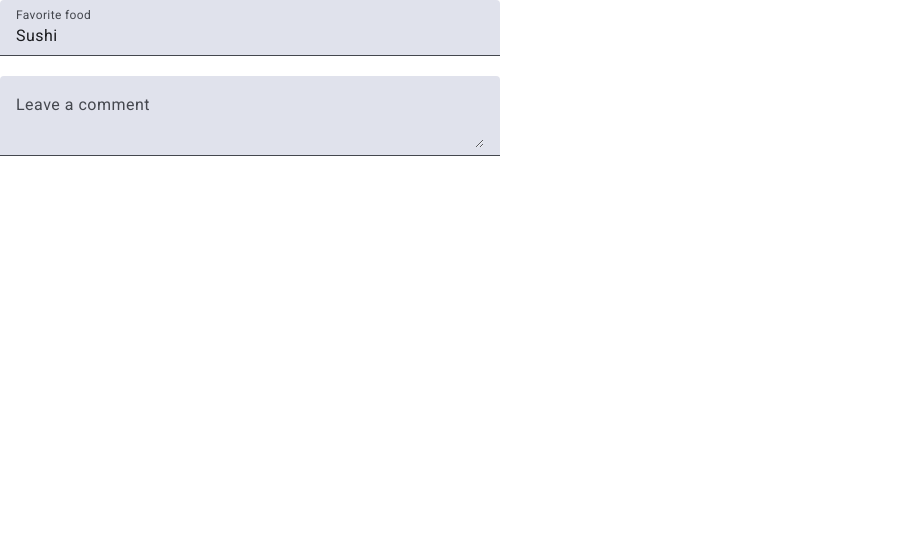
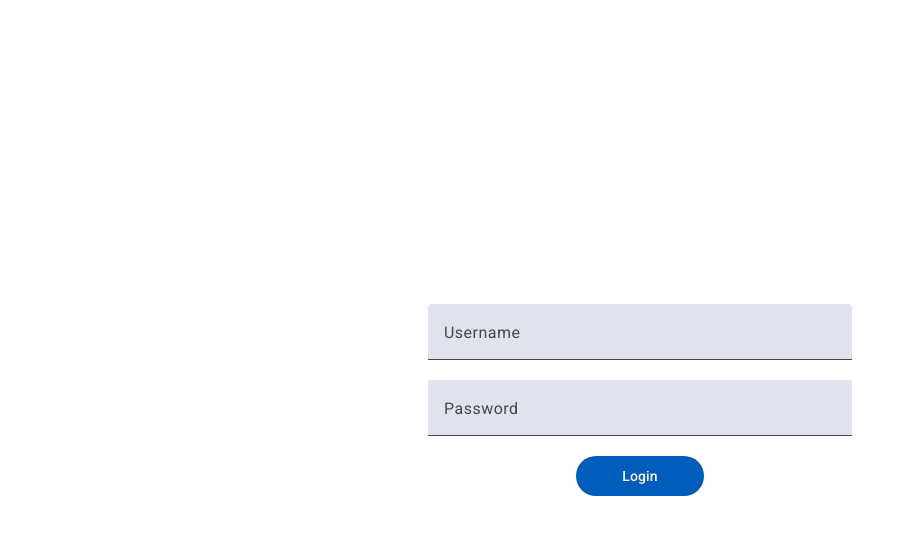
Before and after one commit to pedrochatelain/frontend_userbuy, an Angular app: page / in a window 1280 px wide. Shown: the top 534 px of the page, without its empty margins (0-915 px from the left). Built offline with nearby package versions, Linux system fonts and the light colour scheme.

Commit message:
add login component

```diff
--- a/src/app/app.component.html
+++ b/src/app/app.component.html
@@ -1 +1 @@
-<app-helloworld></app-helloworld>
+<app-login></app-login>
--- a/src/app/app.component.ts
+++ b/src/app/app.component.ts
@@ -1,10 +1,10 @@
 import { Component } from '@angular/core';
 import { RouterOutlet } from '@angular/router';
-import { HelloWorldComponent } from './helloworld/helloworld.component'
+import { LoginComponent } from './login/login.component'
 
 @Component({
   selector: 'app-root',
-  imports: [RouterOutlet, HelloWorldComponent],
+  imports: [RouterOutlet, LoginComponent],
   templateUrl: './app.component.html',
   styleUrl: './app.component.css'
 })
--- a/src/app/app.config.ts
+++ b/src/app/app.config.ts
@@ -2,7 +2,12 @@ import { ApplicationConfig, provideZoneChangeDetection } from '@angular/core';
 import { provideRouter } from '@angular/router';
 
 import { routes } from './app.routes';
+import { provideHttpClient } from '@angular/common/http';
 
 export const appConfig: ApplicationConfig = {
-  providers: [provideZoneChangeDetection({ eventCoalescing: true }), provideRouter(routes)]
+  providers: [
+    provideZoneChangeDetection({ eventCoalescing: true }),
+    provideRouter(routes),
+    provideHttpClient()
+  ]
 };
--- a/src/app/helloworld/helloworld.component.css
+++ /dev/null
@@ -1,9 +0,0 @@
-.example-form {
-    min-width: 150px;
-    max-width: 500px;
-    width: 100%;
-  }
-
-  .example-full-width {
-    width: 100%;
-  }
--- a/src/app/helloworld/helloworld.component.html
+++ /dev/null
@@ -1,11 +0,0 @@
-<form class="example-form">
-    <mat-form-field class="example-full-width">
-      <mat-label>Favorite food</mat-label>
-      <input matInput placeholder="Ex. Pizza" value="Sushi">
-    </mat-form-field>
-
-    <mat-form-field class="example-full-width">
-      <mat-label>Leave a comment</mat-label>
-      <textarea matInput placeholder="Ex. It makes me feel..."></textarea>
-    </mat-form-field>
-  </form>
--- /dev/null
+++ b/src/app/login/login.component.css
@@ -0,0 +1,21 @@
+.example-form {
+    min-width: 150px;
+    max-width: 500px;
+    width: 100%;
+  }
+
+  .example-full-width {
+    width: 100%;
+  }
+
+.container {
+    height: 100%;
+    display: grid;
+    justify-content: center;
+    align-content: center;
+}
+
+.btn-login {
+    justify-self: center;
+    width: 30%;
+}
--- /dev/null
+++ b/src/app/login/login.component.html
@@ -0,0 +1,26 @@
+<div class="container">
+    <form class="example-form">
+        <mat-form-field class="example-full-width">
+          <mat-label>Username</mat-label>
+          <input matInput [(ngModel)]="username" name="username" (keyup)="updateUsername()">
+        </mat-form-field>
+
+        <mat-form-field class="example-full-width">
+            <mat-label>Password</mat-label>
+            <input matInput [(ngModel)]="password" name="password" (keyup)="updatePassword()">
+          </mat-form-field>
+
+        </form>
+        <button class="btn-login" (click)="login()" [disabled]="loading" mat-flat-button>
+            @if (! loading) {
+                Login
+            } @else {
+                <div>Logging in</div>
+            }
+        </button>
+        @if (loggedIn) {
+            <div>Logged in!</div>
+        }
+        <!-- <button class="btn-login" login mat-flat-button>Login</button> -->
+
+    </div>
--- /dev/null
+++ b/src/app/login/login.component.ts
@@ -0,0 +1,45 @@
+import {Component, inject, Injectable} from '@angular/core';
+import {MatInputModule} from '@angular/material/input';
+import {MatFormFieldModule} from '@angular/material/form-field';
+import {FormsModule} from '@angular/forms';
+import {MatButtonModule} from '@angular/material/button';
+import { HttpClient } from '@angular/common/http';
+
+/**
+ * @title Basic Inputs
+ */
+@Component({
+  selector: 'app-login',
+  styleUrl: 'login.component.css',
+  templateUrl: 'login.component.html',
+  imports: [FormsModule, MatFormFieldModule, MatInputModule, MatButtonModule],
+})
+@Injectable({providedIn: 'root'})
+export class LoginComponent {
+  private http = inject(HttpClient);
+
+  username = ""
+  password = ""
+  loading = false;
+  loggedIn = false;
+
+  updateUsername(): void {
+    console.log(this.username)
+  }
+
+  updatePassword(): void {
+    console.log(this.password)
+  }
+
+  login(): void {
+    this.loading = true
+    setTimeout(() => {
+      this.loading = false
+      this.loggedIn = true
+    }, 3000);
+    this.http.get<any>('http://localhost:3000/api/products', {observe: 'response'}).subscribe(res => {
+      console.log('Response status:', res.status);
+      console.log('Body:', res.body);
+    });
+  }
+}
```
Also changed, not shown: src/app/helloworld/helloworld.component.ts (deleted, +0 -15 lines), 1 other file (tests, documents, lock files or other folders).
